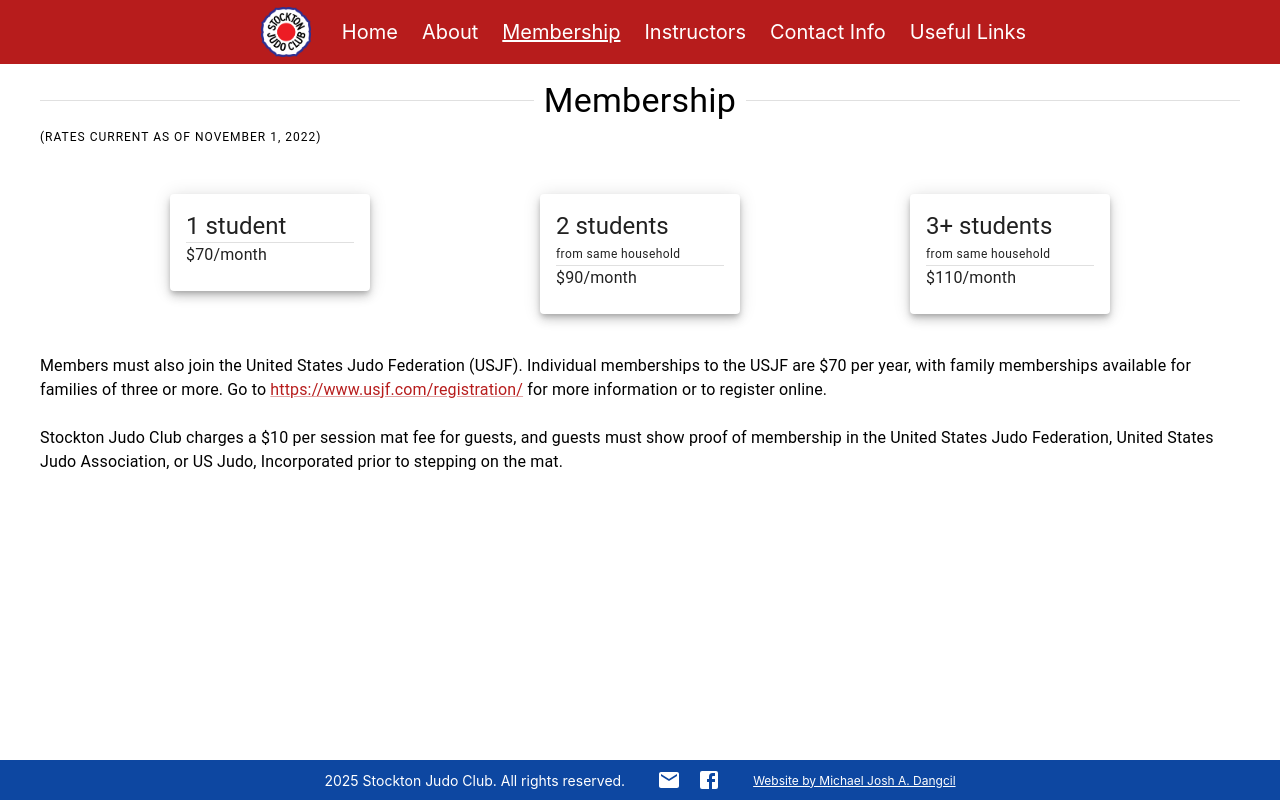
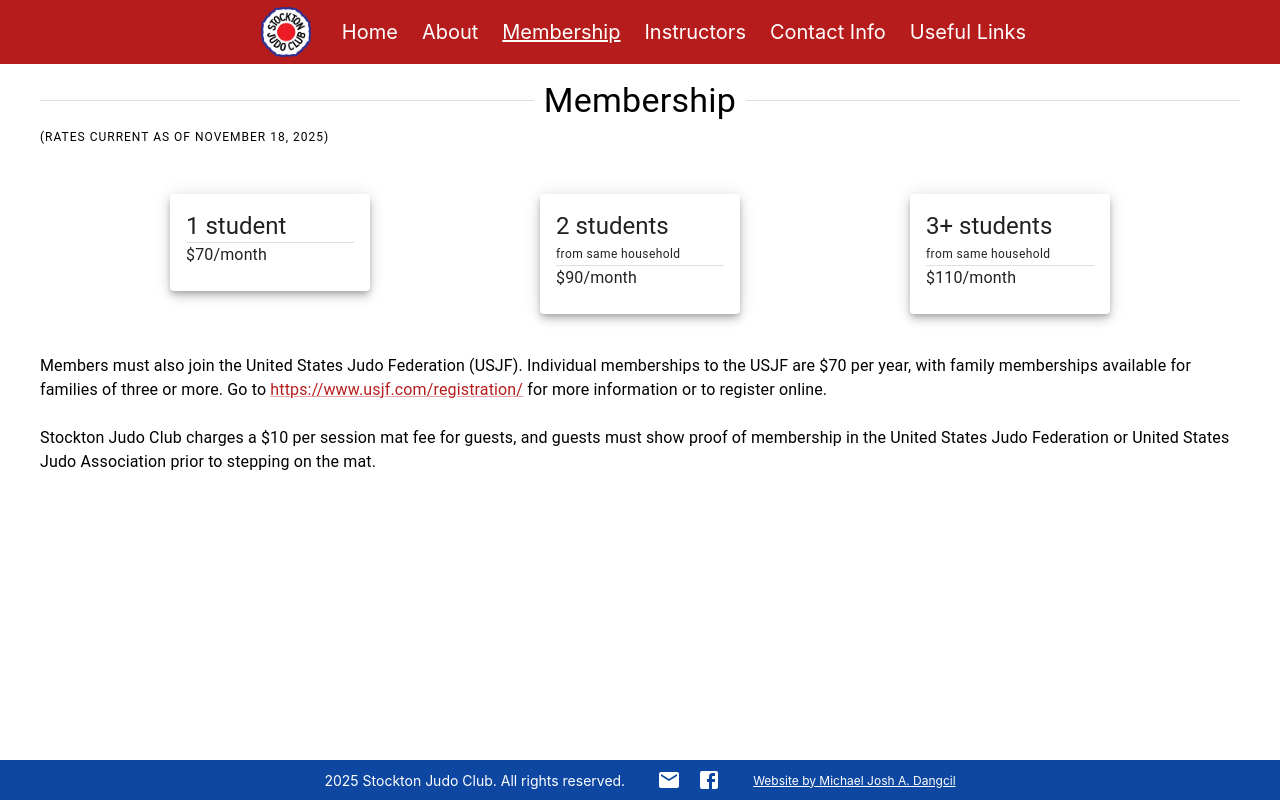
Before and after one commit to MJADangcil/stockton-judo-club, a React (Create React App) app: page /membership in a window 1280 px wide. Built offline with nearby package versions, Linux system fonts and the light colour scheme.

Commit message:
Update Membership page

```diff
--- a/src/pages/Membership/Membership.js
+++ b/src/pages/Membership/Membership.js
@@ -27,6 +27,13 @@ const membershipCosts = [
   },
 ];
 
+const date = new Date();
+
+let day = date.getDate();
+let month = date.toLocaleString('default', { month: 'long'});
+let year = date.getFullYear();
+let currentDate = `${month} ${day}, ${year}`;
+
 export default function Membership() {
   return (
     <section>
@@ -46,7 +53,7 @@ export default function Membership() {
               <Typography variant="h4">Membership</Typography>
             </Divider>
             <Typography variant="overline">
-              (rates current as of November 1, 2022)
+              (rates current as of {currentDate})
             </Typography>
           </Grid>
           {membershipCosts.map((membership, i) => (
@@ -85,8 +92,8 @@ export default function Membership() {
             <Typography variant="body1">
               Stockton Judo Club charges a $10 per session mat fee for guests,
               and guests must show proof of membership in the United States Judo
-              Federation, United States Judo Association, or US Judo,
-              Incorporated prior to stepping on the mat.
+              Federation or United States Judo Association prior to stepping on
+              the mat.
             </Typography>
           </Grid>
         </Grid>
```
